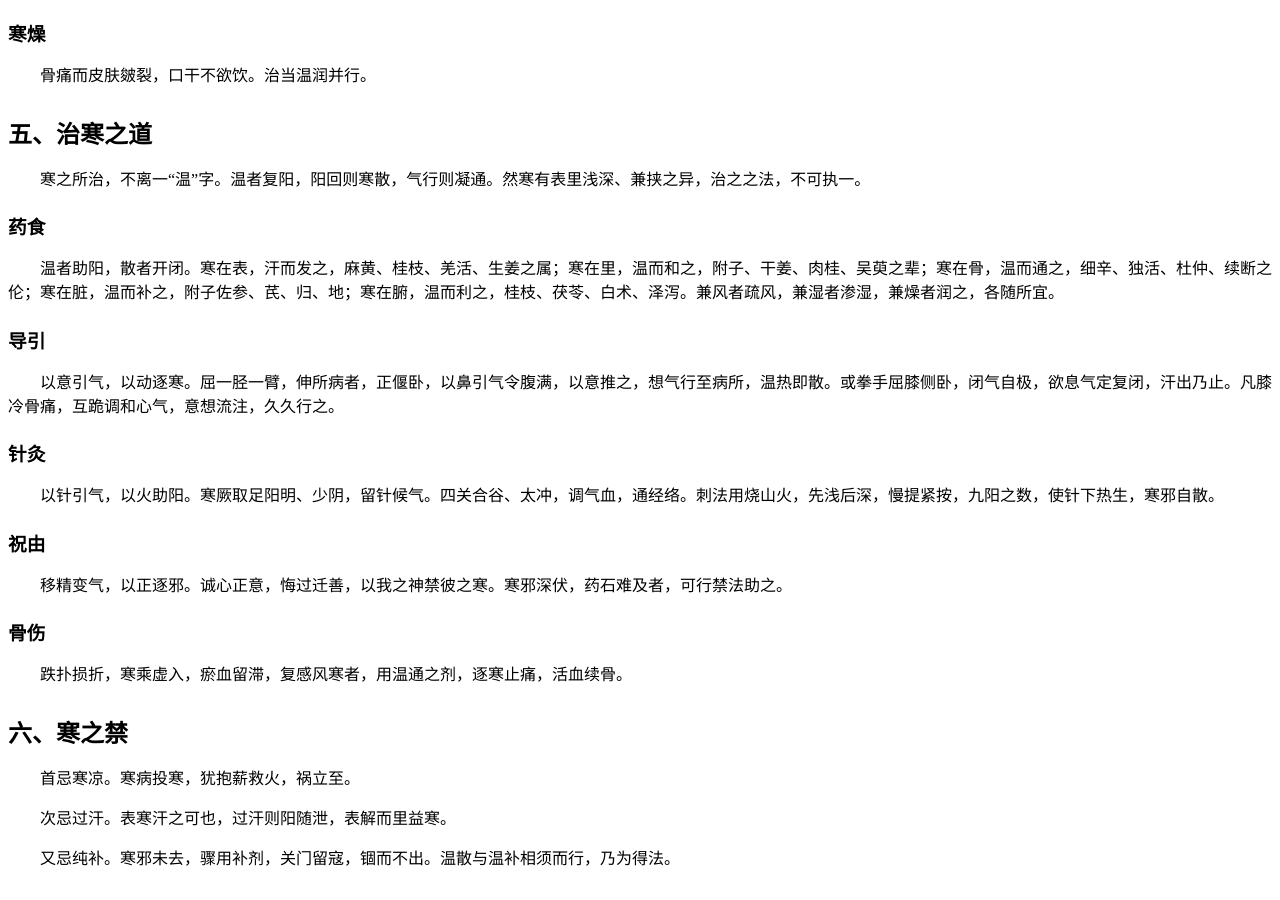
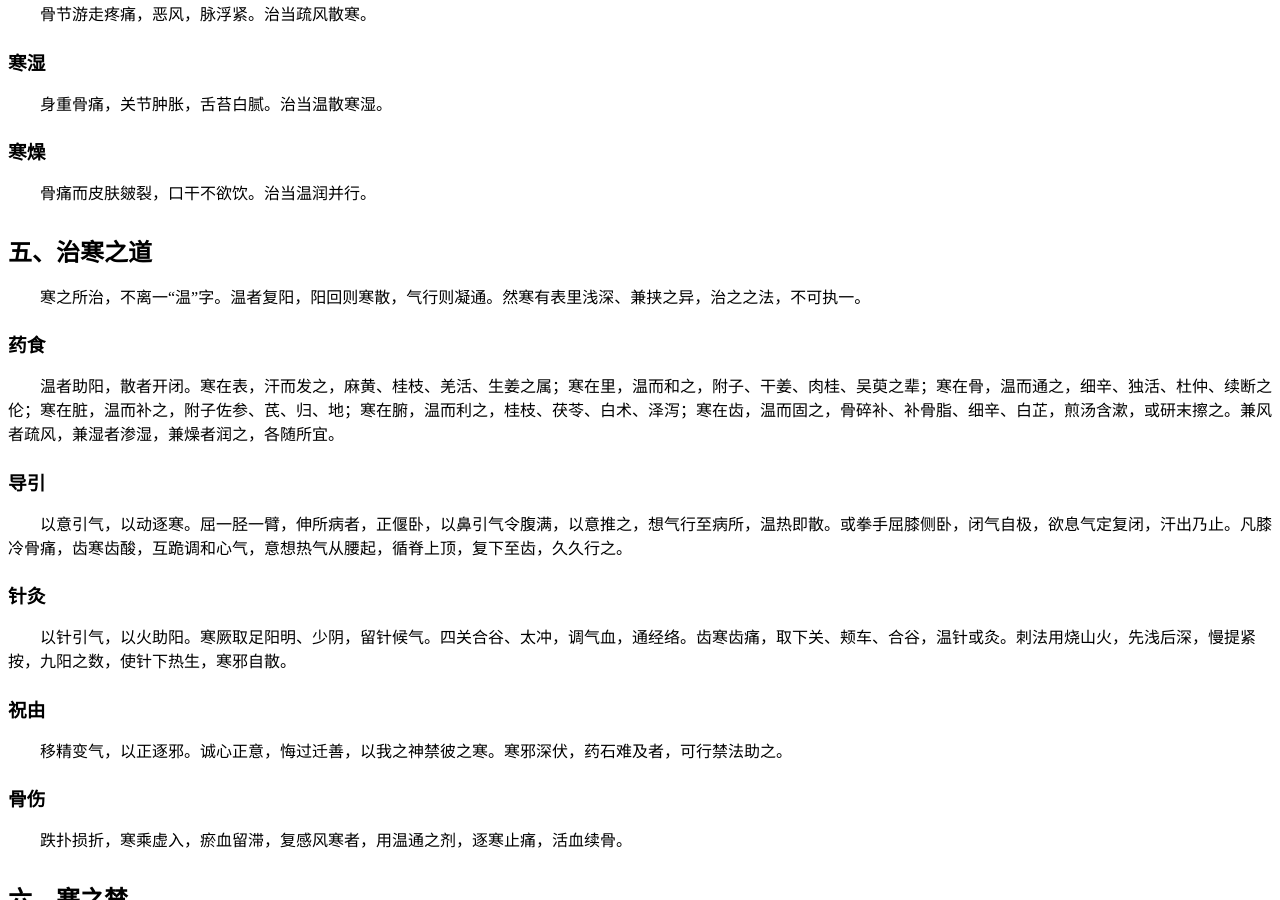
Before and after one commit to chixiao994/chixiao994.github.io, a Jekyll site: the page shibianji/interpretations/先秦/黄帝内经/治病通鉴·附论·三才辨证·04寒气第三.html, which Jekyll copies as it is, in a window 1280 px wide and 900 px high, scrolled down 2289 px. Built offline with Jekyll 4.4.1, drawn with Linux system fonts in a browser that asks for light colours; some of the changed text lies outside the part shown.

Commit message:
Update 治病通鉴·附论·三才辨证·04寒气第三.html

```diff
--- a/shibianji/interpretations/先秦/黄帝内经/治病通鉴·附论·三才辨证·04寒气第三.html
+++ b/shibianji/interpretations/先秦/黄帝内经/治病通鉴·附论·三才辨证·04寒气第三.html
@@ -46,13 +46,14 @@
     <nav class="toc" aria-label="章节目录">
         <h2>目录</h2>
         <ul>
-            <li><a href="#zonglun">一、寒之性</a></li>
-            <li><a href="#diqu">二、寒之地</a></li>
-            <li><a href="zangfu">三、寒之脏</a>
+            <li><a href="#xing">一、寒之性</a></li>
+            <li><a href="#di">二、寒之地</a></li>
+            <li><a href="#zang">三、寒之脏</a>
                 <ul>
                     <li><a href="#zaishen">寒在肾</a></li>
                     <li><a href="#zaifu">寒在腑</a></li>
                     <li><a href="#zaigu">寒在骨</a></li>
+                    <li><a href="#zaichi">寒在齿</a></li>
                     <li><a href="#zaifa">寒在发</a></li>
                     <li><a href="#zaizhi">寒在志</a></li>
                     <li><a href="#color">寒之色</a></li>
@@ -82,22 +83,24 @@
     </nav>
 
     <!-- 正文开始 -->
-    <h2 id="zonglun">一、寒之性</h2>
+    <h2 id="xing">一、寒之性</h2>
     <p>寒者，五气之一也。其本在日之远。日气不至，其地其气收而凝，是为寒。</p>
     <p>寒之性，凝敛收引。万物逢之则缩，气血遇之则滞。</p>
 
-    <h2 id="diqu">二、寒之地</h2>
+    <h2 id="di">二、寒之地</h2>
     <p>寒之所存，高纬之极，日光斜照；高山之巅，云气难留；深谷背阴，日影罕至；北向之坡，暖风不度。凡此等处，寒为主气。居之者，腠理密而骨节坚，然久则肾气耗，易受寒邪。</p>
     <p>寒之所兼，可挟风而为风寒，可裹湿而为寒湿，可兼燥而为寒燥。风、湿、燥各随寒入，变生诸证。</p>
 
-    <h2 id="zangfu">三、寒之脏</h2>
-    <p>寒入于肾。肾者水脏，主骨，其华在发，开窍于耳及二阴。寒气感之，肾先受焉。</p>
+    <h2 id="zang">三、寒之脏</h2>
+    <p>寒入于肾。肾者水脏，主骨，其华在发，开窍于耳及二阴。齿为骨之余，亦肾所主。寒气感之，肾先受焉。</p>
     <h3 id="zaishen">寒在肾</h3>
     <p>腰脊冷痛，膝胫酸寒，屈伸不利。耳聋耳鸣，听力日减。小便清长，夜尿频多。男子阴寒囊缩，女子带下清冷。</p>
     <h3 id="zaifu">寒在腑</h3>
     <p>肾与膀胱相表里。寒入膀胱，气化不行，小便不利，或清长不禁。寒凝下焦，少腹冷痛，牵引腰股。</p>
     <h3 id="zaigu">寒在骨</h3>
     <p>骨节疼痛，遇寒则甚，得温则缓。骨寒则髓凝，行步迟重。</p>
+    <h3 id="zaichi">寒在齿</h3>
+    <p>齿为骨之余，肾所主也。寒伤肾，齿根浮动，齿冷齿酸，遇寒尤甚。甚则齿痛绵绵，得温稍安，牙齿脆薄，易折易落。</p>
     <h3 id="zaifa">寒在发</h3>
     <p>发为血之余，肾之华。寒伤肾，发枯不荣，早白早落。</p>
     <h3 id="zaizhi">寒在志</h3>
@@ -120,11 +123,11 @@
     <h2 id="zhidao">五、治寒之道</h2>
     <p>寒之所治，不离一“温”字。温者复阳，阳回则寒散，气行则凝通。然寒有表里浅深、兼挟之异，治之之法，不可执一。</p>
     <h3 id="yaoshi">药食</h3>
-    <p>温者助阳，散者开闭。寒在表，汗而发之，麻黄、桂枝、羌活、生姜之属；寒在里，温而和之，附子、干姜、肉桂、吴萸之辈；寒在骨，温而通之，细辛、独活、杜仲、续断之伦；寒在脏，温而补之，附子佐参、芪、归、地；寒在腑，温而利之，桂枝、茯苓、白术、泽泻。兼风者疏风，兼湿者渗湿，兼燥者润之，各随所宜。</p>
+    <p>温者助阳，散者开闭。寒在表，汗而发之，麻黄、桂枝、羌活、生姜之属；寒在里，温而和之，附子、干姜、肉桂、吴萸之辈；寒在骨，温而通之，细辛、独活、杜仲、续断之伦；寒在脏，温而补之，附子佐参、芪、归、地；寒在腑，温而利之，桂枝、茯苓、白术、泽泻；寒在齿，温而固之，骨碎补、补骨脂、细辛、白芷，煎汤含漱，或研末擦之。兼风者疏风，兼湿者渗湿，兼燥者润之，各随所宜。</p>
     <h3 id="daoyin">导引</h3>
-    <p>以意引气，以动逐寒。屈一胫一臂，伸所病者，正偃卧，以鼻引气令腹满，以意推之，想气行至病所，温热即散。或拳手屈膝侧卧，闭气自极，欲息气定复闭，汗出乃止。凡膝冷骨痛，互跪调和心气，意想流注，久久行之。</p>
+    <p>以意引气，以动逐寒。屈一胫一臂，伸所病者，正偃卧，以鼻引气令腹满，以意推之，想气行至病所，温热即散。或拳手屈膝侧卧，闭气自极，欲息气定复闭，汗出乃止。凡膝冷骨痛，齿寒齿酸，互跪调和心气，意想热气从腰起，循脊上顶，复下至齿，久久行之。</p>
     <h3 id="zhenjiu">针灸</h3>
-    <p>以针引气，以火助阳。寒厥取足阳明、少阴，留针候气。四关合谷、太冲，调气血，通经络。刺法用烧山火，先浅后深，慢提紧按，九阳之数，使针下热生，寒邪自散。</p>
+    <p>以针引气，以火助阳。寒厥取足阳明、少阴，留针候气。四关合谷、太冲，调气血，通经络。齿寒齿痛，取下关、颊车、合谷，温针或灸。刺法用烧山火，先浅后深，慢提紧按，九阳之数，使针下热生，寒邪自散。</p>
     <h3 id="zhuyou">祝由</h3>
     <p>移精变气，以正逐邪。诚心正意，悔过迁善，以我之神禁彼之寒。寒邪深伏，药石难及者，可行禁法助之。</p>
     <h3 id="gushang">骨伤</h3>
```
